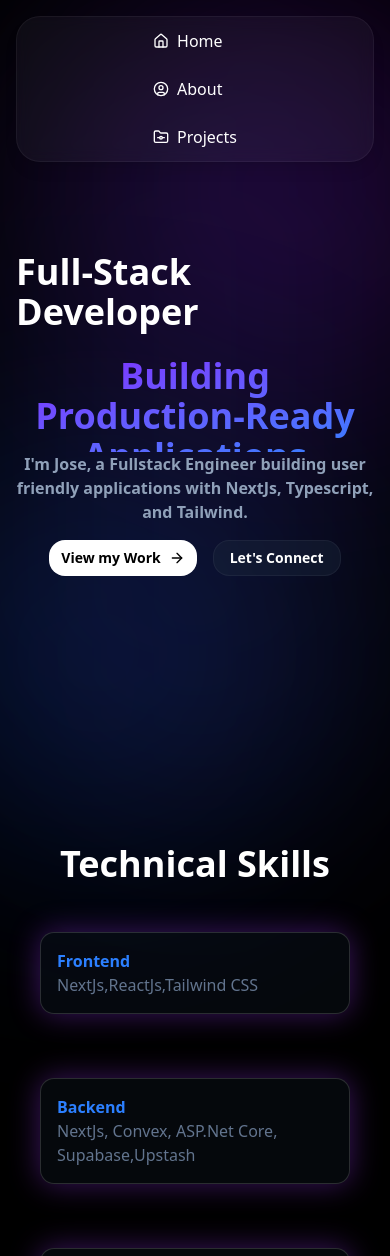
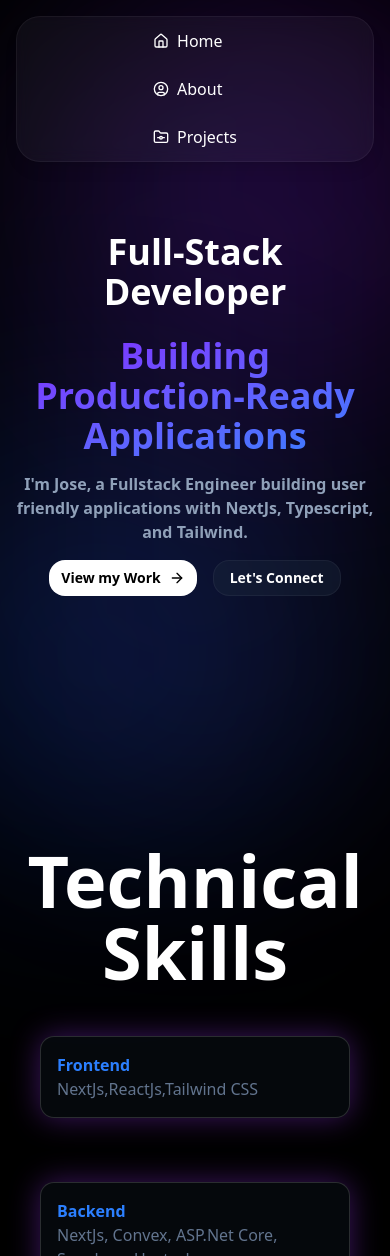
Before and after one commit to Jmelgar1014/portfolio25, a Next.js app: page / in a window 390 px wide. Shown: the top 1256 px of the page. Built offline with nearby package versions, Linux system fonts and the light colour scheme.

Commit message:
modified some components to be more responsive

```diff
--- a/app/components/HeroText.tsx
+++ b/app/components/HeroText.tsx
@@ -15,12 +15,12 @@ const HeroText = () => {
           transition={{ duration: 0.8, ease: "easeOut" }}
           viewport={{ once: true }}
         >
-          <div className="flex flex-col justify-center items-center">
-            <h1 className="font-semibold text-4xl sm:text-7xl text-white">
+          <div className="flex flex-col justify-center items-center mb-4">
+            <h1 className="font-semibold text-4xl sm:text-7xl text-white text-center">
               Full-Stack Developer
             </h1>
             <br />
-            <h1 className="text-center font-semibold text-4xl sm:text-7xl bg-gradient-to-br from-violet-600 to-blue-500 bg-clip-text text-transparent h-24">
+            <h1 className="text-center font-semibold text-4xl sm:text-7xl bg-gradient-to-br from-violet-600 to-blue-500 bg-clip-text text-transparent">
               Building Production-Ready Applications
             </h1>
           </div>
--- a/app/components/ProjectItem.tsx
+++ b/app/components/ProjectItem.tsx
@@ -51,7 +51,7 @@ export const ProjectItem = ({
                 <h1 className="text-4xl text-white font-semibold mb-4">
                   {Title}
                 </h1>
-                <div className="flex items-center justify-center">
+                <div className="flex items-center justify-center ">
                   <Link
                     href={LiveDemo}
                     target="_blank"
--- a/app/components/sections/About.tsx
+++ b/app/components/sections/About.tsx
@@ -25,12 +25,12 @@ const About = () => {
       >
         <div className="mb-14">
           <motion.div
-            initial={{ opacity: 0, x: -100 }}
-            whileInView={{ opacity: 1, x: 0 }}
+            initial={{ opacity: 0 }}
+            whileInView={{ opacity: 1 }}
             transition={{ duration: 0.8 }}
             viewport={{ once: true, amount: 0.8 }}
           >
-            <h1 className="text-4xl font-semibold text-white mb-4 text-center sm:text-left sm:text-7xl">
+            <h1 className="text-7xl font-semibold text-white mb-4 text-center sm:text-left sm:text-7xl">
               Technical Skills
             </h1>
           </motion.div>
--- a/app/components/sections/Projects.tsx
+++ b/app/components/sections/Projects.tsx
@@ -47,8 +47,8 @@ const Projects = () => {
     <>
       <main className="sm:px-32" id="Projects">
         <motion.div
-          initial={{ opacity: 0, x: -100 }}
-          whileInView={{ opacity: 1, x: 0 }}
+          initial={{ opacity: 0 }}
+          whileInView={{ opacity: 1 }}
           transition={{ duration: 0.8, ease: "easeOut" }}
           viewport={{ once: true, amount: 0.8 }}
         >
@@ -76,7 +76,7 @@ const Projects = () => {
               return (
                 <motion.div
                   key={rowIndex}
-                  className="grid grid-cols-1 md:grid-cols-2"
+                  className="grid grid-cols-1 lg:grid-cols-2"
                   initial="hidden"
                   whileInView="visible"
                   viewport={{ once: true, amount: 0.3 }}
```
Also changed, not shown: 1 other file (tests, documents, lock files or other folders).
